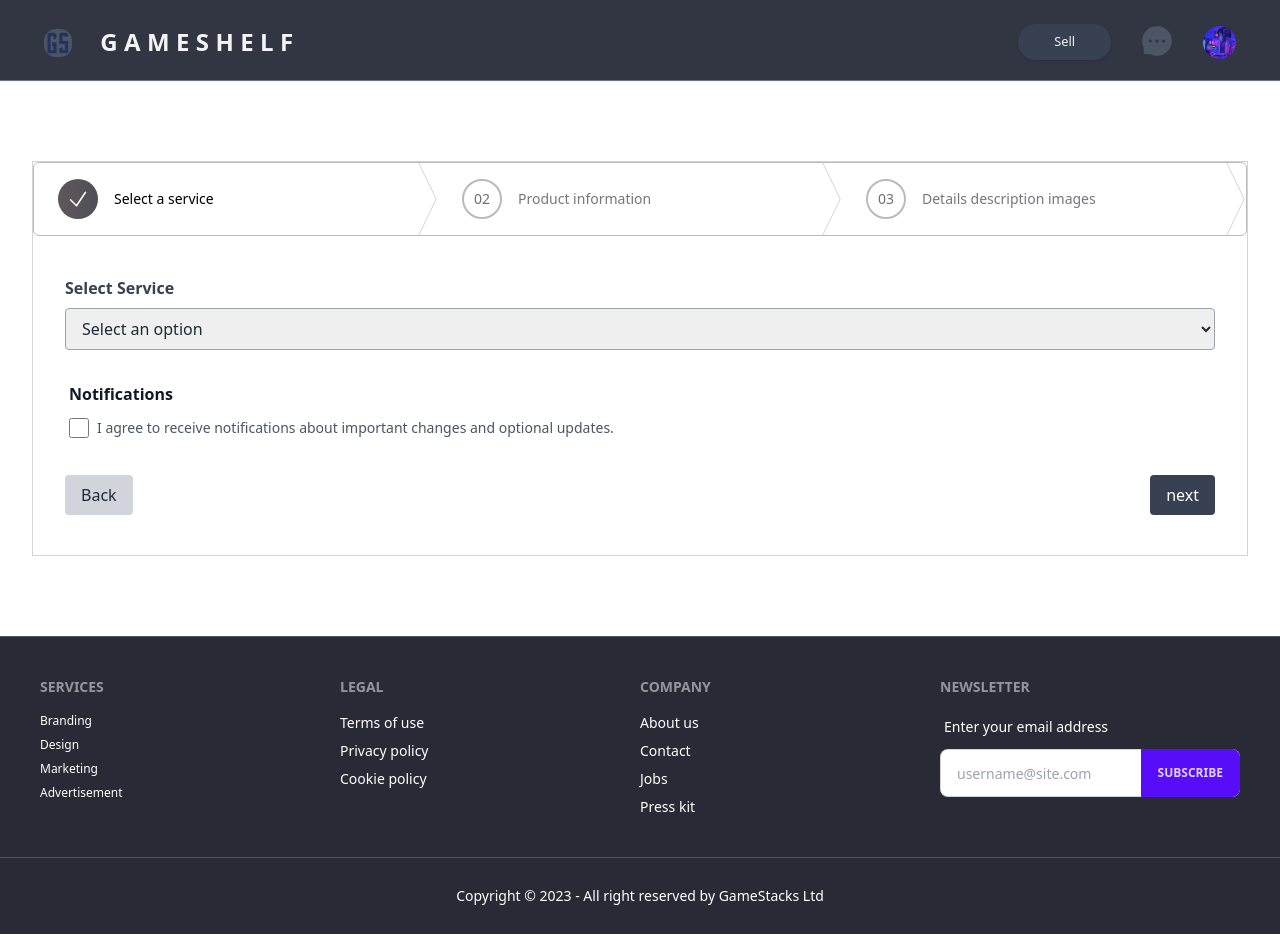
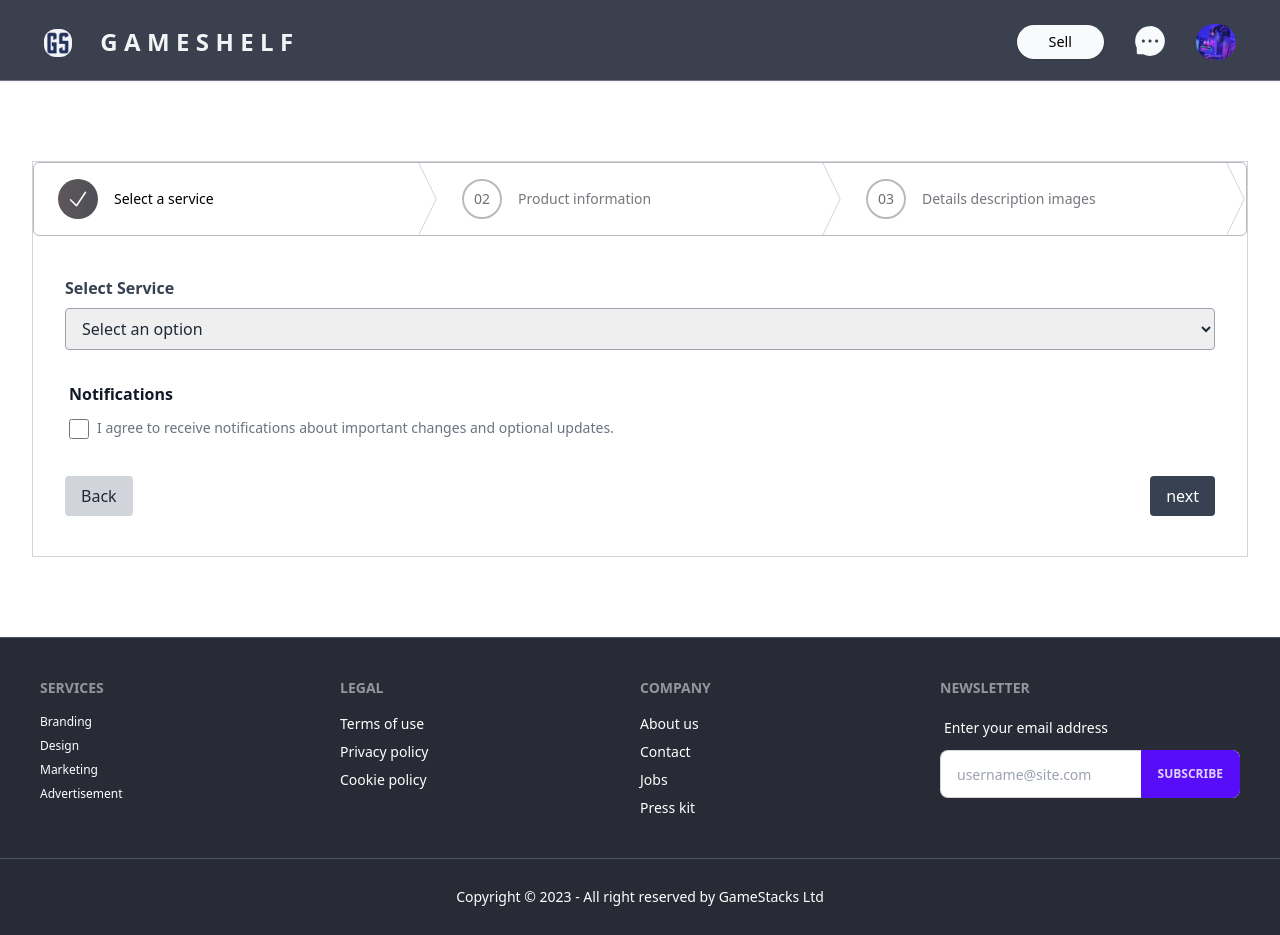
Before and after one commit to IbadRehman360/gameshelf, a React (Vite) app: page /sell in a window 1280 px wide. Built offline with nearby package versions, Linux system fonts and the light colour scheme.

Commit message:
fixed hearder and multiform

```diff
--- a/src/components/Features/MultiStepForm/OfferCompletion.jsx
+++ b/src/components/Features/MultiStepForm/OfferCompletion.jsx
@@ -20,7 +20,7 @@ function RegistrationSuccess() {
         Registration Success
       </h2>
 
-      <div className="text-gray-600 mb-8">
+      <div className="text-gray-700 mb-8">
         Thank you. We have sent you an email to demo@demo.test. Please click the
         link in the message to activate your account.
       </div>
--- a/src/components/Features/MultiStepForm/OfferGamesService.jsx
+++ b/src/components/Features/MultiStepForm/OfferGamesService.jsx
@@ -102,9 +102,9 @@ function GameSelectionComponent() {
               id="comments"
               name="comments"
               type="checkbox"
-              className="form-checkbox h-5 w-5 text-indigo-600 focus:ring-indigo-600"
+              className={`form-checkbox h-5 w-5  accent-gray-600 `} // Change the color here
             />
-            <span className="ml-2">
+            <span className="ml-2 text-md font-medium text-gray-500 mb-0.5 ">
               I agree to receive notifications about important changes and
               optional updates.
             </span>
--- a/src/layouts/Header.jsx
+++ b/src/layouts/Header.jsx
@@ -14,12 +14,12 @@ export default function Example() {
     <Disclosure as="nav">
       {({ open }) => (
         <>
-          <div className="mx-auto  border-b-[1px] border-gray-500 shadow-sm px-2 sm:px-4 bg-[#323642]   lg:px-3 xl:px-5 ">
+          <div className="mx-auto  border-b-[1px] border-gray-500 shadow-sm px-2 sm:px-4 bg-[#3b404e]   lg:px-3 xl:px-5 ">
             <div className="flex h-16 xl:h-[80px] justify-between  sm:mx-6 mx-4 ">
               <div className="flex  lg:px-0">
                 <div className="flex flex-shrink-0  gap-2 items-center ">
                   <img
-                    className="lg:h-7 h-7   bg-gray-600  mr-4 object-contain  rounded-xl mt-1.5 "
+                    className="lg:h-7 h-7  bg-gray-100  mr-4 object-contain  rounded-xl mt-1.5 "
                     src="/logo4.png"
                     alt="Your Company"
                   />
@@ -60,7 +60,7 @@ export default function Example() {
 
               <div className="hidden lg:ml-4 gap-6 lg:flex lg:items-center">
                 <NavLink
-                  className=" bg-gray-700 mt-1 hover:bg-gray-600 active:bg-gray-400 text-gray-100 font-medium hover:shadow-md shadow text-[0.8rem] px-9 py-2  rounded-full  outline-none focus:outline-none  ease-linear transition-all duration-150"
+                  className=" bg-gray-50 mt-1 hover:bg-gray-600 active:bg-gray-400 text-black font-medium hover:shadow-md shadow text-[0.9rem] px-8 py-1.5  rounded-full  outline-none focus:outline-none  ease-linear transition-all duration-150"
                   type="button"
                   to={"/sell"}
                 >
@@ -75,7 +75,7 @@ export default function Example() {
                   <span className="absolute " />
                   <span className="sr-only">View notifications</span>
                   <AiFillMessage
-                    className="h-[34px] w-9 m-1"
+                    className="h-[34px] w-9 m-1 text-gray-50"
                     aria-hidden="true"
                   />
                 </a>
@@ -84,11 +84,13 @@ export default function Example() {
                     <Menu.Button className="relative flex rounded-full   text-sm focus:outline-none focus:ring-2 focus:ring-indigo-500 focus:ring-offset-2">
                       <span className="absolute " />
                       <span className="sr-only">Open user menu</span>
-                      <img
-                        className="h-[33px] w-[33px] mt-1  object-cover  rounded-full"
-                        src="/ProfileImg2.jpg"
-                        alt=""
-                      />
+                      <div className="mt-1 rounded-full">
+                        <img
+                          className="h-[36px] w-[40px]     object-cover  rounded-full"
+                          src="ProfileImg2.jpg"
+                          alt=""
+                        />
+                      </div>
                     </Menu.Button>
                   </div>
                   <Transition
```
